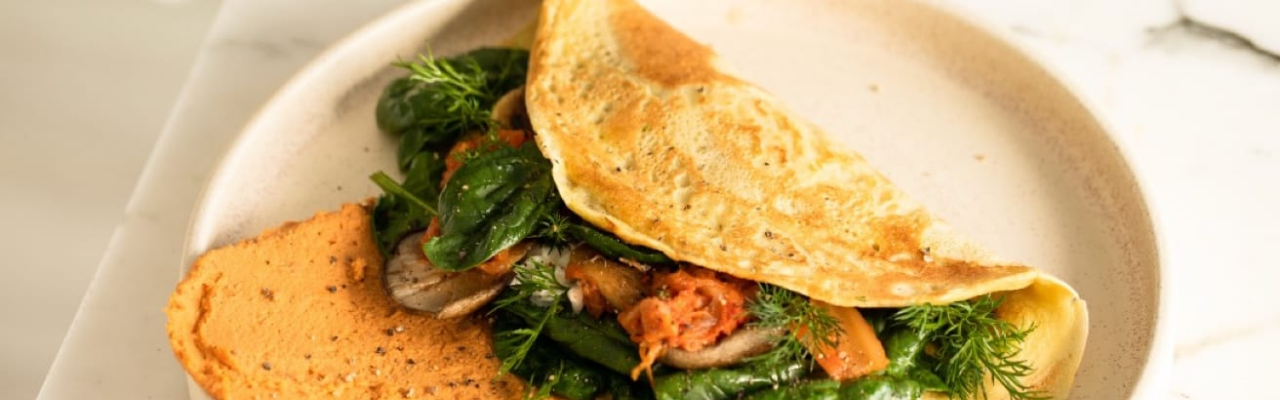
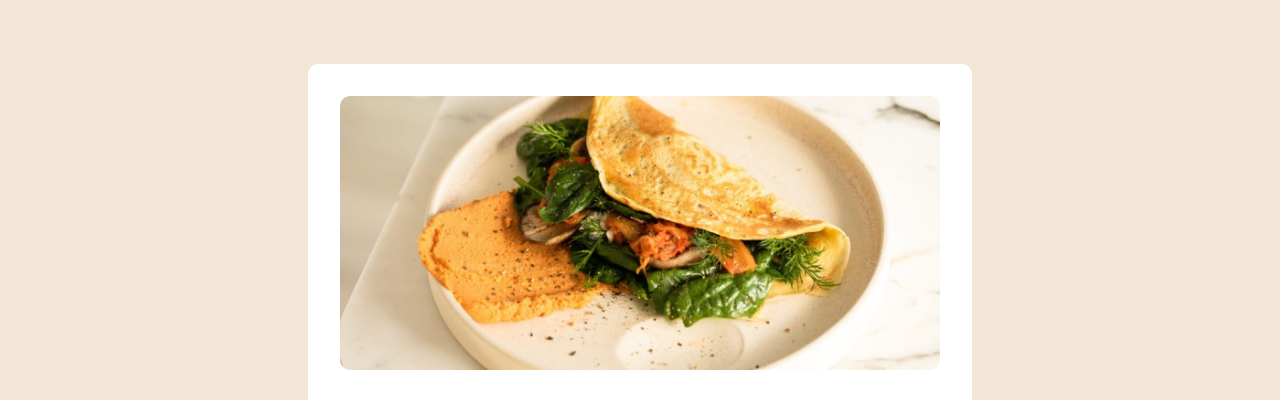
Before and after one commit to randi101/recipe-page-main, a plain HTML site: page index.html in a window 1280 px wide. Shown: the top 400 px of the page. Drawn offline with Linux system fonts and the light colour scheme.

Commit message:
Finished, may need more touches

```diff
--- a/index.css
+++ b/index.css
@@ -59,6 +59,10 @@ h2 {
 /* *************
 Layout + Styling
 ************* */
+
+.container {
+    width: 100%;
+}
 
 img {
     width: 100%;
@@ -130,6 +134,15 @@ main section:last-child {
     color: var(--brown_800);
 }
 
+/*
+.ingridients li::before {
+    content: "•";
+    position: relative;
+    left: 0;
+    color: red;
+    font-size: 2rem;
+} */
+
 .instructions li::marker {
     color: var(--brown_800);
     font-weight: 700;
@@ -193,3 +206,28 @@ li,
 tr {
     color: var(--stone_600);
 }
+
+
+
+@media (min-width: 700px) {
+    body {
+        background-color: var(--stone_100);
+    }
+
+    .container {
+        width: 600px;
+        justify-self: center;
+        padding: 2rem;
+        background-color: var(--white);
+        border-radius: 10px;
+        margin: 4rem 0rem;
+    }
+
+    .content-container {
+        margin-left: 0;
+    }
+
+    img {
+        border-radius: 10px;
+    }
+}
```
